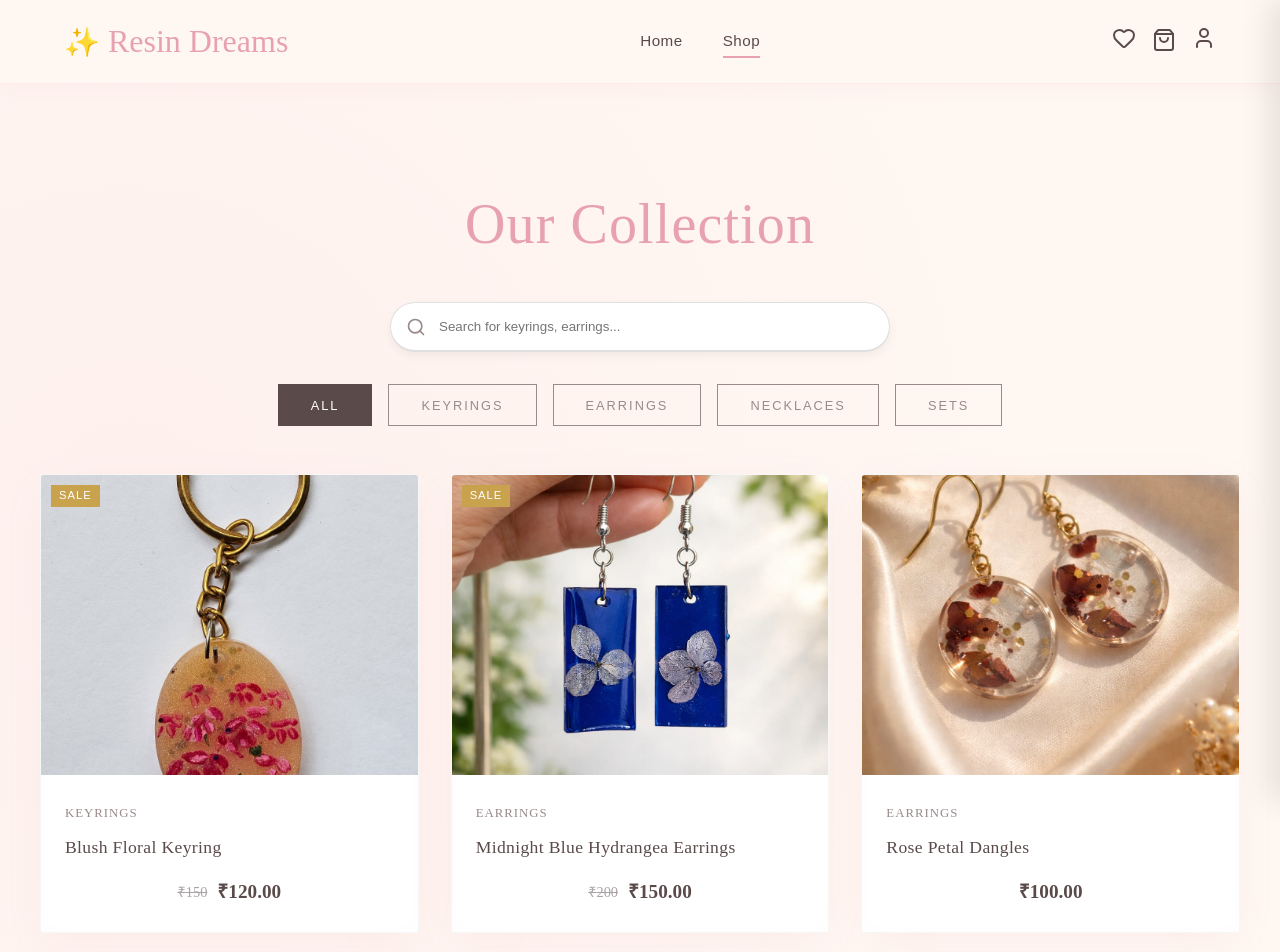
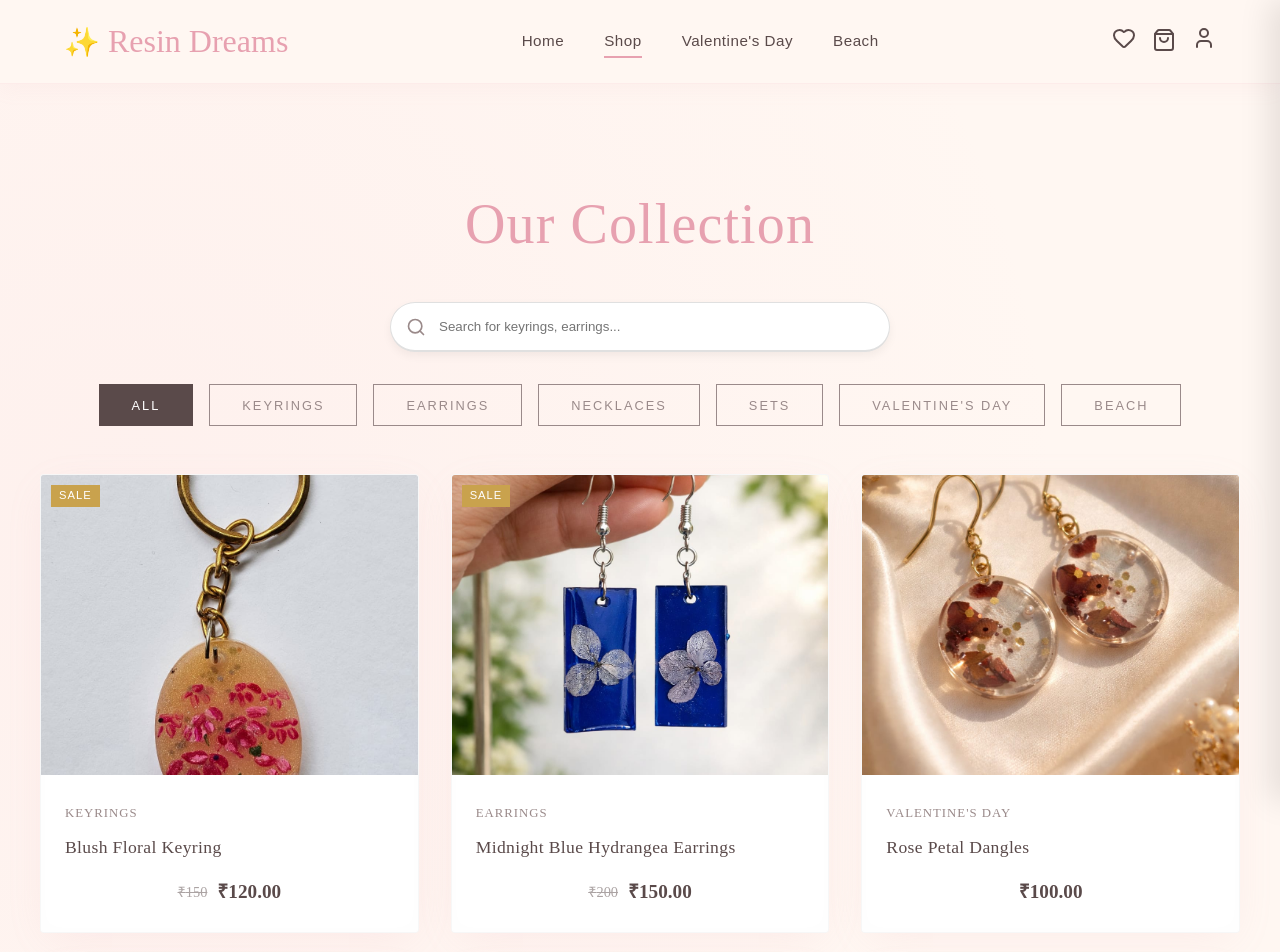
Before and after one commit to NikhitaB15/resin_keyring_dreams, a React (Vite) app: page /shop in a window 1280 px wide. Shown: the top 952 px of the page. Built offline with nearby package versions, Linux system fonts and the light colour scheme.

Commit message:
added_theme_sections

```diff
--- a/src/components/Navbar.jsx
+++ b/src/components/Navbar.jsx
@@ -66,6 +66,22 @@ const Navbar = () => {
                     position: 'relative',
                     transition: 'color 0.3s ease'
                 }}>Shop</Link>
+                <Link to="/shop?category=Valentine's Day" className={isActive('/shop?category=Valentine\'s Day')} style={{
+                    fontFamily: 'var(--font-ui)',
+                    fontWeight: 500,
+                    fontSize: '0.95rem',
+                    letterSpacing: '0.5px',
+                    position: 'relative',
+                    transition: 'color 0.3s ease'
+                }}>Valentine's Day</Link>
+                <Link to="/shop?category=Beach" className={isActive('/shop?category=Beach')} style={{
+                    fontFamily: 'var(--font-ui)',
+                    fontWeight: 500,
+                    fontSize: '0.95rem',
+                    letterSpacing: '0.5px',
+                    position: 'relative',
+                    transition: 'color 0.3s ease'
+                }}>Beach</Link>
 
                 {isAdmin && (
                     <Link to="/admin" className={isActive('/admin')} style={{
@@ -159,6 +175,18 @@ const Navbar = () => {
                     fontSize: '1.1rem',
                     letterSpacing: '0.5px'
                 }}>Shop</Link>
+                <Link to="/shop?category=Valentine's Day" className={isActive('/shop?category=Valentine\'s Day')} style={{
+                    fontFamily: 'var(--font-ui)',
+                    fontWeight: 500,
+                    fontSize: '1.1rem',
+                    letterSpacing: '0.5px'
+                }}>Valentine's Day</Link>
+                <Link to="/shop?category=Beach" className={isActive('/shop?category=Beach')} style={{
+                    fontFamily: 'var(--font-ui)',
+                    fontWeight: 500,
+                    fontSize: '1.1rem',
+                    letterSpacing: '0.5px'
+                }}>Beach</Link>
                 {isAdmin && (
                     <Link to="/admin" className={isActive('/admin')} style={{
                         fontFamily: 'var(--font-ui)',
--- a/src/context/StoreContext.jsx
+++ b/src/context/StoreContext.jsx
@@ -4,7 +4,7 @@ const StoreContext = createContext();
 
 export const useStore = () => useContext(StoreContext);
 
-const DEFAULT_CATEGORIES = ['Keyrings', 'Earrings', 'Necklaces', 'Sets'];
+const DEFAULT_CATEGORIES = ['Keyrings', 'Earrings', 'Necklaces', 'Sets', 'Valentine\'s Day', 'Beach'];
 
 const DEFAULT_PRODUCTS = [
   {
@@ -29,7 +29,7 @@ const DEFAULT_PRODUCTS = [
     id: 3,
     title: 'Rose Petal Dangles',
     price: 100.00,
-    category: 'Earrings',
+    category: 'Valentine\'s Day',
     image: '/products/earrings_rose_1.jpg',
     description: 'Circular resin drops filled with vibrant rose petals and gold foil.'
   },
@@ -54,7 +54,7 @@ const DEFAULT_PRODUCTS = [
     title: 'Beach Keyring',
     price: 130.00,
     originalPrice: 180.00,
-    category: 'Keyrings',
+    category: 'Beach',
     image: '/products/beach_keyring.png',
     description: 'Ocean-inspired keyring with beach elements preserved in crystal-clear resin.'
   },
@@ -63,7 +63,7 @@ const DEFAULT_PRODUCTS = [
     title: 'Pink Rose Oval Earrings',
     price: 125.00,
     originalPrice: 175.00,
-    category: 'Earrings',
+    category: 'Valentine\'s Day',
     image: '/products/big_rose_earrings.jpg',
     description: 'Elegant oval-shaped earrings featuring delicate pink rose petals and floral accents.'
   },
@@ -80,7 +80,7 @@ const DEFAULT_PRODUCTS = [
     id: 9,
     title: 'Heartbreak Studs',
     price: 110.00,
-    category: 'Earrings',
+    category: 'Valentine\'s Day',
     image: '/products/heart_broken.jpg',
     description: 'Heart-shaped pink resin studs with artistic red and white patterns, perfect for Valentine\'s.'
   }
--- a/src/pages/Shop.jsx
+++ b/src/pages/Shop.jsx
@@ -1,4 +1,5 @@
-import React, { useState } from 'react';
+import React, { useState, useEffect } from 'react';
+import { useSearchParams } from 'react-router-dom';
 import { useStore } from '../context/StoreContext';
 import ProductCard from '../components/ProductCard';
 import Footer from '../components/Footer';
@@ -7,7 +8,28 @@ import { Search } from 'lucide-react';
 
 export const Shop = () => {
     const { products, categories } = useStore();
-    const [activeCategory, setActiveCategory] = useState('All');
+    const [searchParams, setSearchParams] = useSearchParams();
+    const [activeCategory, setActiveCategory] = useState(searchParams.get('category') || 'All');
+
+    // Update URL when category changes
+    useEffect(() => {
+        if (activeCategory === 'All') {
+            searchParams.delete('category');
+        } else {
+            searchParams.set('category', activeCategory);
+        }
+        setSearchParams(searchParams);
+    }, [activeCategory, setSearchParams]);
+
+    // Update state when URL changes (e.g. back button)
+    useEffect(() => {
+        const category = searchParams.get('category');
+        if (category && category !== activeCategory) {
+            setActiveCategory(category);
+        } else if (!category && activeCategory !== 'All') {
+            setActiveCategory('All');
+        }
+    }, [searchParams]);
     const [searchQuery, setSearchQuery] = useState('');
 
     const filteredProducts = products.filter(p => {
@@ -70,7 +92,7 @@ export const Shop = () => {
 
                 {filteredProducts.length === 0 && (
                     <div style={{ textAlign: 'center', padding: '4rem', opacity: 0.6 }}>
-                        <h3>No products found matching your criteria.</h3>
+                        <h3>Coming Soon...</h3>
                     </div>
                 )}
             </div>
```
